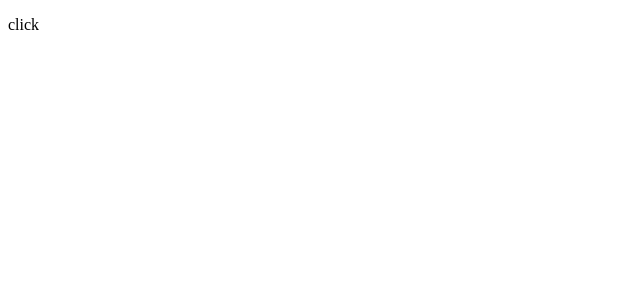
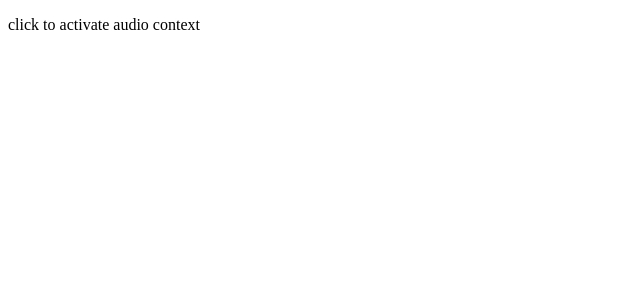
Before and after one commit to pluvial/svaudio, a SvelteKit app: page / in a window 1280 px wide. Shown: the top 300 px of the page, without its empty margins (0-640 px from the left). Built offline with nearby package versions, Linux system fonts and the light colour scheme.

Commit message:
Move suspended and closed placeholders to named slots

```diff
--- a/src/lib/AudioContext.svelte
+++ b/src/lib/AudioContext.svelte
@@ -54,10 +54,9 @@
 </script>
 
 {#if $state === 'running'}
-	<p>running</p>
 	<slot {audioCtx} />
 {:else if $state === 'suspended'}
-	<p>click</p>
+	<slot name="suspended" />
 {:else if $state === 'closed'}
-	<p>closed</p>
+	<slot name="closed" />
 {/if}
--- a/src/routes/+page.svelte
+++ b/src/routes/+page.svelte
@@ -20,6 +20,10 @@
 </script>
 
 <AudioContext on:error={({ detail: error }) => console.error(error)}>
+	<p slot="suspended">click to activate audio context</p>
+
+	<p slot="closed">audio context closed</p>
+
 	<Gain gain={volume}>
 		<Gain gain={0} bind:triggerAttackRelease>
 			<BiquadFilter frequency={filterFrequency} Q={filterResonance}>
```
